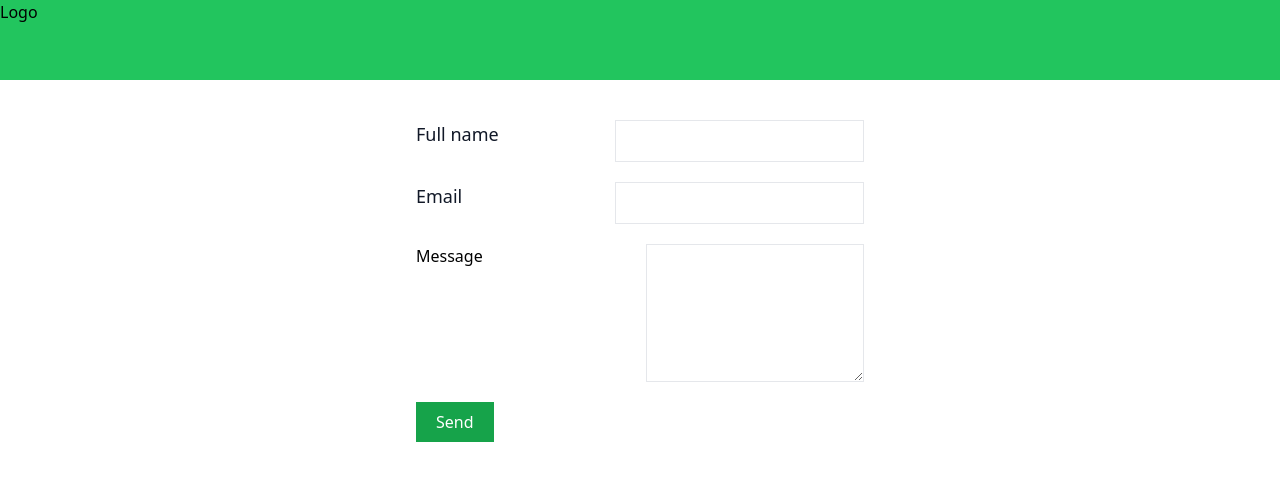
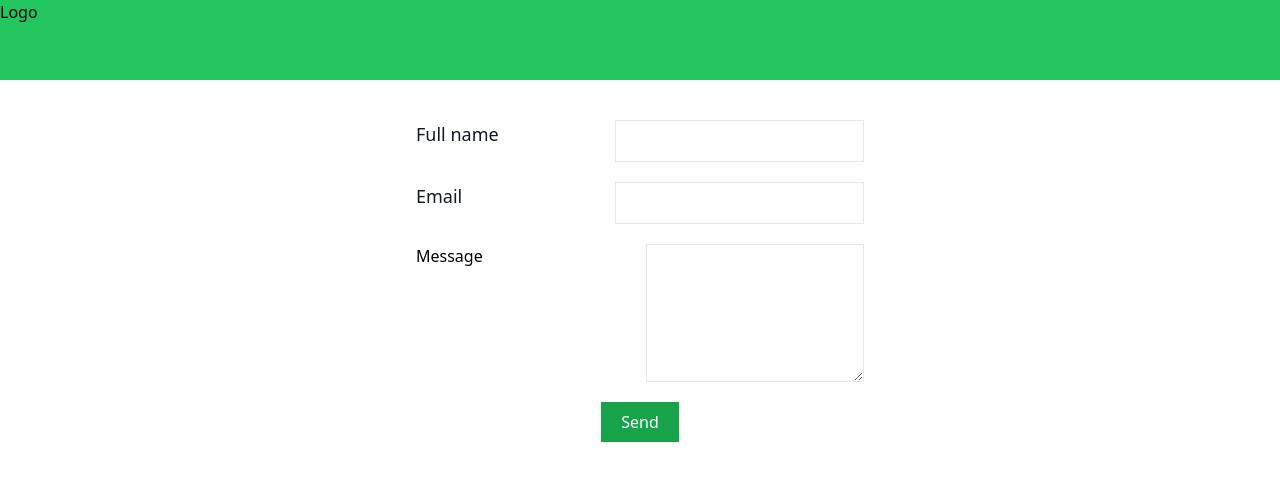
Before and after one commit to CyberRazor/HTML_24_06_24, a plain HTML site: page Index.html in a window 1280 px wide. Drawn offline with nearby package versions, Linux system fonts and the light colour scheme.

Commit message:
javascript

```diff
--- a/Index.html
+++ b/Index.html
@@ -7,6 +7,7 @@
     <title>Document</title>
     <link rel="stylesheet" href="style.css">
     <script src="https://cdn.tailwindcss.com"></script>
+    <script src=”./index.js”></script>
 </head>
 <body>
     <header class="w-full h-20 bg-green-500">
@@ -29,7 +30,7 @@
             <label for="message">Message</label>
             <textarea class="border border-grey-500 p-2" rows="5" cols="20" name="message"></textarea></textarea>
         </div>
-        <div>
+        <div class="text-center">
             <button class="px-5 py-2 bg-green-600 text-white">Send</button>
         </div>
 
--- /dev/null
+++ b/index.js
@@ -0,0 +1 @@
+console.log("hello world")
```
